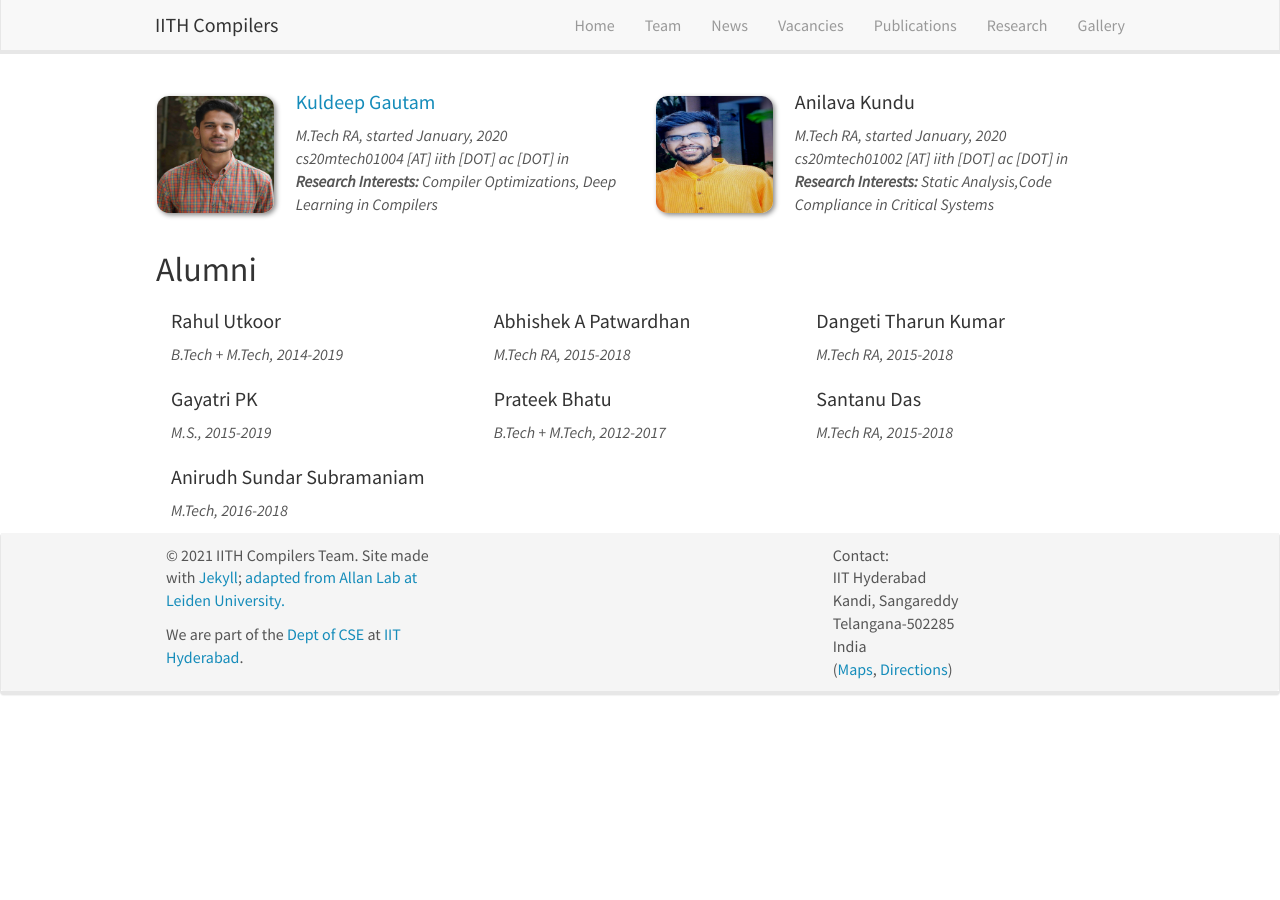
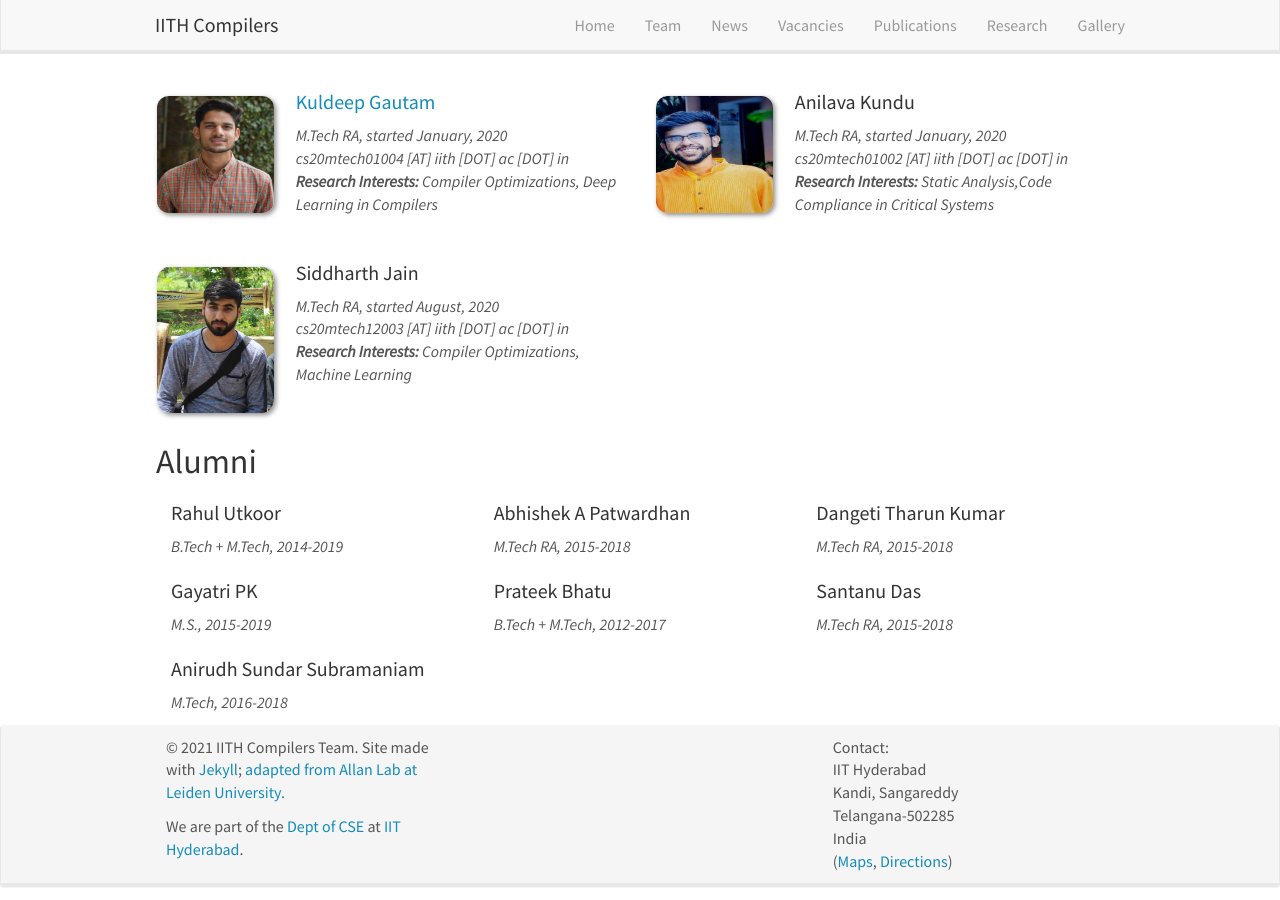
Before and after one commit to utpalbora/compilers.cse.iith.ac.in, a Jekyll site: the page built from _pages/team.md, in a window 1280 px wide and 900 px high, scrolled down 1427 px. Built offline with Jekyll 4.4.1, drawn with Linux system fonts in a browser that asks for light colours; nearby versions of some CDN libraries; before the commit the page ends 2144 px from its top, so only the background shows below that.

Commit message:
Added Siddharth's bio

```diff
--- a/_data/team_members.yml
+++ b/_data/team_members.yml
@@ -116,6 +116,16 @@
   email: cs20mtech01002 [AT] iith [DOT] ac [DOT] in
   interests: Static Analysis,Code Compliance in Critical Systems
 
+- name: Siddharth Jain
+  type: mtech
+  url:
+    value: 0
+    link:
+  photo: siddharth.jpg
+  info: M.Tech RA, started August, 2020
+  email: cs20mtech12003 [AT] iith [DOT] ac [DOT] in
+  interests: Compiler Optimizations, Machine Learning
+
 - name: Rahul Utkoor
   type: alum
   info: B.Tech + M.Tech, 2014-2019
```
Also changed, not shown: images/teampic/siddharth.jpg (added).
